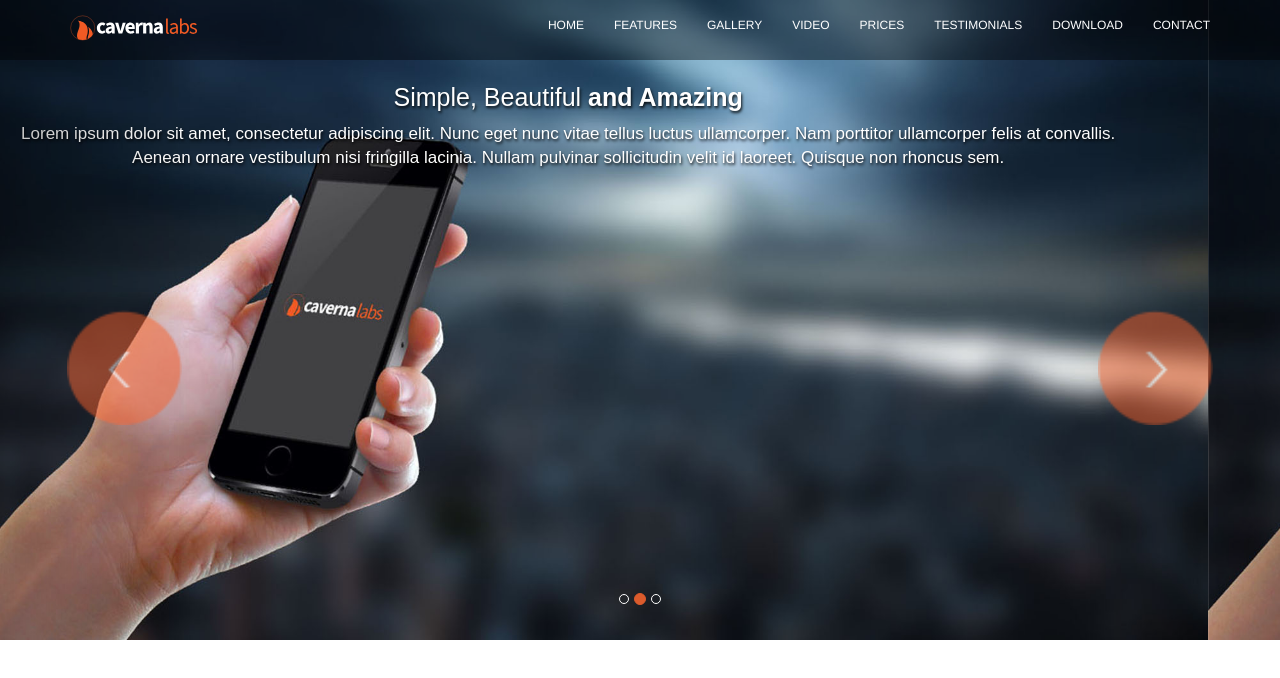
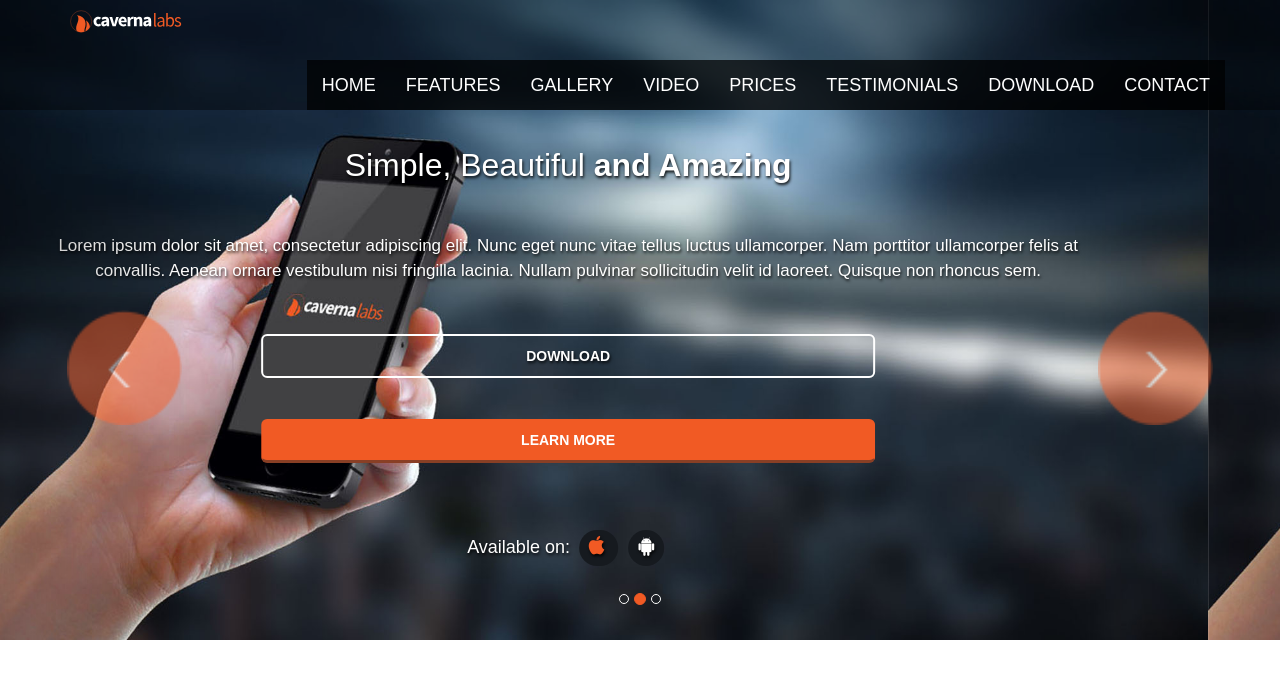
Before and after one commit to yansilva89/front-end-test, a website: page index.html in a window 1280 px wide. Drawn offline with Linux system fonts and the light colour scheme; a web font is replaced by a local one.

Commit message:
Continuação de desenvolvimento de projeto

```diff
--- a/gulpfile.js
+++ b/gulpfile.js
@@ -1,6 +1,21 @@
 var gulp = require('gulp');
 var sass = require('gulp-ruby-sass');
 var watch = require('gulp-watch');
+var minifyCSS = require('gulp-minify-css');
+var cleanCSS = require('gulp-clean-css');
+
+//Minificar CSS
+ gulp.task('minify-css', function() {
+  return gulp.src('css/*.css')
+    .pipe(minifyCSS({keepBreaks:true}))
+    .pipe(gulp.dest('css'))
+});
+
+gulp.task('minify-css', function() {
+  return gulp.src('css/*.css')
+    .pipe(cleanCSS({compatibility: 'ie8'}))
+    .pipe(gulp.dest('css'));
+});
 
 //Task de Excução do SASS WATCH
 gulp.task('watch', function(){
@@ -9,8 +24,9 @@ gulp.task('watch', function(){
 
 //Task de Excução do SASS
 gulp.task('sass', function(){
-    return sass ('sass/**/*.sass').pipe(gulp.dest('css'))//.pipe(sass({outputStyle: 'compressed'}).on('error', sass.logError)).pipe(gulp.dest('./css'));
+    return sass ('sass/**/*.sass')
+    .pipe(gulp.dest('css'))
 });
 
 //Task de Execução do GULP
-gulp.task('default', ['sass', 'watch']);
+gulp.task('default', ['sass', 'watch', 'minify-css']);
--- a/index.html
+++ b/index.html
@@ -20,7 +20,7 @@
         <nav class="navbar navbar-fixed-top top">
             <div class="container">
                 <div class="navbar-header box-nav">
-                    <button type="button" class="navbar-toggle collapsed" data-toggle="collapse" data-target="#bs-example-navbar-collapse-1" aria-expanded="false">
+                    <button type="button" class="navbar-toggle collapsed" data-toggle="collapse" data-target="#navbar" aria-expanded="false">
                 <span class="sr-only"></span>
                 <span class="icon-bar"></span>
                 <span class="icon-bar"></span>
@@ -28,7 +28,7 @@
             </button>
                     <a class="navbar-brand logo" href="#"><img src="images/logo.svg" alt=""></a>
                 </div>
-                <div class="collapse navbar-collapse" id="bs-example-navbar-collapse-1">
+                <div class="collapse navbar-collapse" id="navbar">
                     <ul class="nav navbar-nav navbar-right menu">
                         <li><a href="#">HOME</a></li>
                         <li><a href="#">FEATURES</a></li>
@@ -60,6 +60,19 @@
                             <div class="text-slide">
                                 <h1>Simple, Beautiful<span>&nbsp;and Amazing</span></h1>
                                 <p>Lorem ipsum dolor sit amet, consectetur adipiscing elit. Nunc eget nunc vitae tellus luctus ullamcorper. Nam porttitor ullamcorper felis at convallis. Aenean ornare vestibulum nisi fringilla lacinia. Nullam pulvinar sollicitudin velit id laoreet. Quisque non rhoncus sem.</p>
+                                <!-- Buttons -->
+                                <a class="btn download" href="#" role="button">DOWNLOAD</a>
+                                <a class="btn learn-more" href="#" role="button">LEARN MORE</a>
+                                <!-- Icons Available -->
+                                <div class="available">
+                                    <span>Available on:</span>
+                                    <a class="mobile-icons" href="">
+                                        <i class="fa fa-apple" aria-hidden="true"></i>
+                                    </a>
+                                    <a class="mobile-icons" href="">
+                                        <i class="fa fa-android" aria-hidden="true"></i>
+                                    </a>
+                                </div>
                             </div>
                         </div>
                         <div class="item">
@@ -67,6 +80,19 @@
                             <div class="text-slide">
                                 <h1>Simple, Beautiful<span>&nbsp;and Amazing</span></h1>
                                 <p>Lorem ipsum dolor sit amet, consectetur adipiscing elit. Nunc eget nunc vitae tellus luctus ullamcorper. Nam porttitor ullamcorper felis at convallis. Aenean ornare vestibulum nisi fringilla lacinia. Nullam pulvinar sollicitudin velit id laoreet. Quisque non rhoncus sem.</p>
+                                <!-- Buttons -->
+                                <a class="btn download" href="#" role="button">DOWNLOAD</a>
+                                <a class="btn learn-more" href="#" role="button">LEARN MORE</a>
+                                <!-- Icons Available -->
+                                <div class="available">
+                                    <span>Available on:</span>
+                                    <a class="mobile-icons" href="">
+                                        <i class="fa fa-apple" aria-hidden="true"></i>
+                                    </a>
+                                    <a class="mobile-icons" href="">
+                                        <i class="fa fa-android" aria-hidden="true"></i>
+                                    </a>
+                                </div>
                             </div>
                         </div>
                     </div>
@@ -95,7 +121,6 @@
                     resize: true
                 });
             });
-
         </script>
 </body>
 
--- a/package.json
+++ b/package.json
@@ -17,7 +17,11 @@
   },
   "homepage": "https://github.com/yansilva89/front-end-test#readme",
   "devDependencies": {
+    "concat": "^1.0.3",
+    "cssmin": "^0.4.3",
     "gulp": "^3.9.1",
+    "gulp-clean-css": "^3.4.1",
+    "gulp-minify-css": "^1.2.4",
     "gulp-ruby-sass": "^2.1.1",
     "gulp-watch": "^4.3.11"
   }
--- a/sass/teste.sass
+++ b/sass/teste.sass
@@ -1,7 +1,8 @@
 $white: #fff
 $green: #91c46b
 $gray: #4f4f50
-$orange: #dc5b2c
+$orange: #f15a24
+$orange-darken: #893f25
 $blue: #4bcaff
 
 img
@@ -25,15 +26,20 @@ img
     background-color: $orange
 
 //Menu List
+.menu
+    background-color: rgba(0, 0, 0, 0.72)
 .menu li a
     color: $white
-    font-size: 12px
+    font-size: 15px
+    font-family: 'Droid Sans', sans-serif
+    font-weight: 700
+    text-align: center
     &:focus,
     &:hover
         background-color: transparent
     &:hover,
     &:active
-        border-top: 1px solid $orange
+        background-color: $orange
 //Header
 
 //Slide Arrows
@@ -63,9 +69,9 @@ img
 
 .text-slide
     position: absolute
-    top: 10%
-    left: 5%
-    right: 5%
+    top: 15%
+    left: 10%
+    right: 10%
     z-index: 10
     text-shadow: 1px 2px 3px rgba(0, 0, 0, 0.88)
     text-align: center
@@ -78,6 +84,80 @@ img
         font-weight: 700
     p
         color: $white
-        font-size: 17px
+        font-size: 16px
         font-family: 'Droid Sans', sans-serif
         font-weight: 400
+    .download
+        border: 2px solid $white
+        border-radius: 6px
+        color: $white
+        //text-shadow: 0 0 0 rgba(0, 0, 0, 0)
+        text-shadow: 1px 2px 3px rgba(0, 0, 0, 0.88)
+        font-family: 'Droid Sans', sans-serif
+        font-weight: 700
+        padding: 10px 0
+        width: 60%
+        margin-top: 4%
+    .learn-more
+        background-color: $orange
+        border-bottom: 2px solid $orange-darken
+        border-radius: 6px
+        color: $white
+        text-shadow: 0 0 0 rgba(0, 0, 0, 0)
+        font-family: 'Droid Sans', sans-serif
+        font-weight: 700
+        padding: 10px 0
+        width: 60%
+        margin-top: 4%
+    .available
+        margin: 0 auto
+        width: 100%
+        margin-top: 7%
+        text-align: center
+        span
+            color: $white
+            font-size: 17px
+            font-family: 'Droid Sans', sans-serif
+            font-weight: 400
+        .mobile-icons
+            background-color: #161a1f
+            padding: 10px 10px
+            border-radius: 20px
+            margin: 5px
+            .fa-apple
+                color: $orange
+                font-size: 20px
+            .fa-android
+                color: $white
+                font-size: 20px
+
+@media (min-width: 480px)
+    .logo
+        width: 45%
+        padding: 10px 15px
+    .menu li a
+        font-size: 18px
+        font-weight: 400
+    .text-slide
+        top: 20%
+        h1
+            font-size: 32px
+            margin-bottom: 5%
+        p
+            font-size: 17px
+        .learn-more
+            border-bottom: 3px solid $orange-darken
+        .available
+            span
+                font-size: 18px
+
+@media (max-width: 768px)
+    .navbar-header.box-nav
+        float: none
+@media (max-width: 1023px)
+    .navbar-toggle
+        display: block
+    .navbar-collapse.collapse
+        display: none!important
+    .collapse.in
+        display: block!important
```
Also changed, not shown: css/teste.css, images/slide-sm.jpg, images/slide-xs.jpg.
